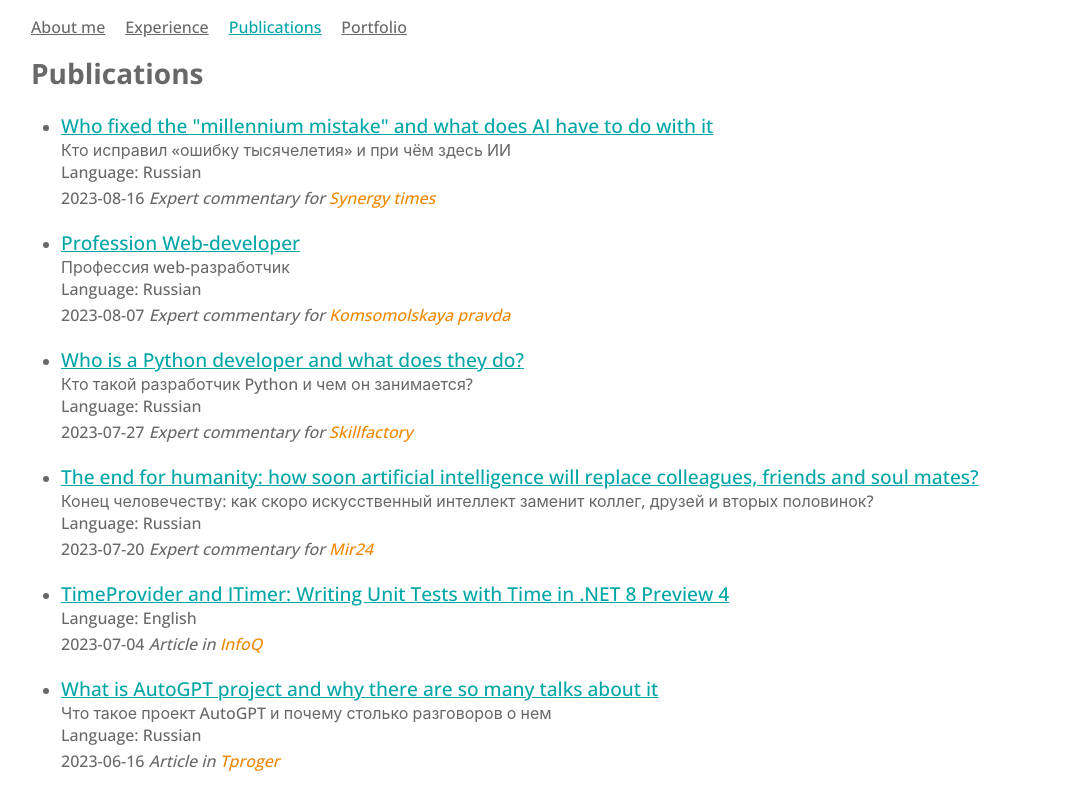
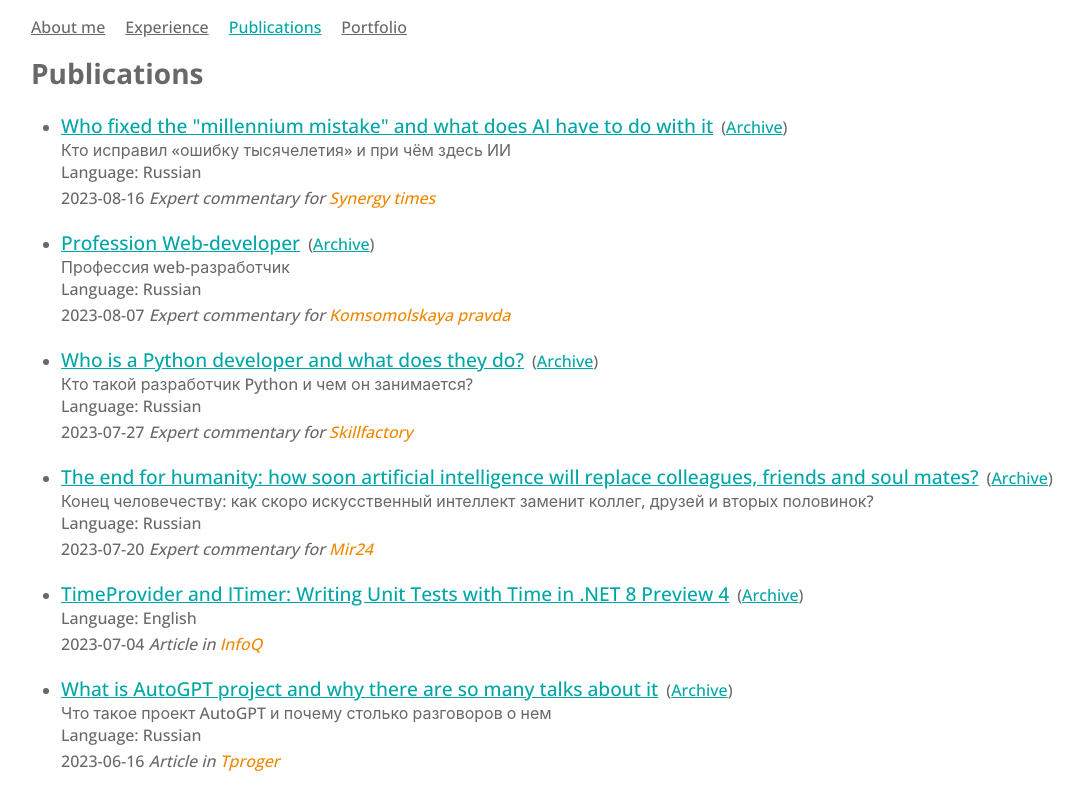
Before and after one commit to ArturAmpilogov/me, a Next.js app: page /publications in a window 1280 px wide. Shown: the top 796 px of the page, without its empty margins (9-1093 px from the left). Built offline with nearby package versions, Linux system fonts and the light colour scheme.

Commit message:
Added archive links for publications

```diff
--- a/components/custom/publications/Publication/Publication.module.scss
+++ b/components/custom/publications/Publication/Publication.module.scss
@@ -10,6 +10,11 @@
   font-size: 1.2rem;
 }
 
+.archive {
+  margin-left: 8px;
+  font-size: 16px;
+}
+
 .type {
   font-style: italic;
 }
--- a/components/custom/publications/Publication/Publication.tsx
+++ b/components/custom/publications/Publication/Publication.tsx
@@ -6,6 +6,7 @@ export const Publication = ({
   date,
   name,
   link,
+  archive,
   publisher,
   description,
   language,
@@ -15,9 +16,18 @@ export const Publication = ({
 
   return (
     <li className={styles.container}>
-      <a href={link} target="_blank" rel="noreferrer" className={styles.link}>
-        {name}
-      </a>
+      <div>
+        <a href={link} target="_blank" rel="noreferrer" className={styles.link}>
+          {name}
+        </a>
+        <span className={styles.archive}>
+          {"("}
+          <a href={archive} target="_blank" rel="noreferrer">
+            Archive
+          </a>
+          {")"}
+        </span>
+      </div>
       {description && <div>{description}</div>}
       {language && <div>Language: {language}</div>}
       <div className={styles.footer}>
--- a/data/publications.ts
+++ b/data/publications.ts
@@ -8,6 +8,8 @@ export const publications: IPublication[] = [
     link: "https://www.codeproject.com/Tips/741647/Go-to-Basic-NET-Floating-Numbers",
     publisher: "CodeProject",
     language: "English",
+    archive:
+      "https://web.archive.org/web/20210609013332/http://www.codeproject.com/Tips/741647/Go-to-Basic-NET-Floating-Numbers",
   },
   {
     type: "article",
@@ -16,6 +18,8 @@ export const publications: IPublication[] = [
     link: "https://www.codeproject.com/Tips/743125/Testing-number-inputs-with-special-symbols",
     publisher: "CodeProject",
     language: "English",
+    archive:
+      "https://web.archive.org/web/20230626185319/https://www.codeproject.com/Tips/743125/Testing-number-inputs-with-special-symbols",
   },
   {
     type: "article",
@@ -25,6 +29,8 @@ export const publications: IPublication[] = [
     link: "https://habr.com/ru/articles/262409/",
     publisher: "Habr",
     language: "Russian",
+    archive:
+      "https://web.archive.org/web/20230612184153/https://habr.com/ru/articles/262409/",
   },
   {
     type: "article",
@@ -34,6 +40,8 @@ export const publications: IPublication[] = [
     link: "https://habr.com/ru/articles/266299/",
     publisher: "Habr",
     language: "Russian",
+    archive:
+      "https://web.archive.org/web/20230612184431/https://habr.com/ru/articles/266299/",
   },
   {
     type: "article",
@@ -43,6 +51,8 @@ export const publications: IPublication[] = [
     link: "https://tproger.ru/articles/chto-takoe-proekt-autogpt-i-pochemu-stolko-razgovorov-o-nem/",
     publisher: "Tproger",
     language: "Russian",
+    archive:
+      "https://web.archive.org/web/20230616172629/https://tproger.ru/articles/chto-takoe-proekt-autogpt-i-pochemu-stolko-razgovorov-o-nem/",
   },
   {
     type: "article",
@@ -51,6 +61,8 @@ export const publications: IPublication[] = [
     link: "https://www.infoq.com/articles/dotnet-unit-tests-time-timezone/",
     publisher: "InfoQ",
     language: "English",
+    archive:
+      "https://web.archive.org/web/20230704170127/https://www.infoq.com/articles/dotnet-unit-tests-time-timezone/",
   },
   {
     type: "expert commentary",
@@ -61,6 +73,8 @@ export const publications: IPublication[] = [
     link: "https://mir24.tv/articles/16559409/konec-chelovechestvu-kak-skoro-iskusstvennyi-intellekt-zamenit-kolleg-druzei-i-vtoryh-polovinok",
     publisher: "Mir24",
     language: "Russian",
+    archive:
+      "https://web.archive.org/web/20230720180737/https://mir24.tv/articles/16559409/konec-chelovechestvu-kak-skoro-iskusstvennyi-intellekt-zamenit-kolleg-druzei-i-vtoryh-polovinok",
   },
   {
     type: "expert commentary",
@@ -70,6 +84,8 @@ export const publications: IPublication[] = [
     link: "https://blog.skillfactory.ru/python-developer/",
     publisher: "Skillfactory",
     language: "Russian",
+    archive:
+      "https://web.archive.org/web/20230729104605/https://blog.skillfactory.ru/python-developer/",
   },
   {
     type: "expert commentary",
@@ -79,6 +95,8 @@ export const publications: IPublication[] = [
     link: "https://www.kp.ru/edu/rabota/professiya-veb-razrabotchik/",
     publisher: "Komsomolskaya pravda",
     language: "Russian",
+    archive:
+      "https://web.archive.org/web/20230807185047/https://www.kp.ru/edu/rabota/professiya-veb-razrabotchik/",
   },
   {
     type: "expert commentary",
@@ -88,5 +106,7 @@ export const publications: IPublication[] = [
     link: "https://synergytimes.ru/career/kto-ispravil-oshibku-tysyacheletiya-i-pri-chyem-zdes-ii",
     publisher: "Synergy times",
     language: "Russian",
+    archive:
+      "https://web.archive.org/web/20230816135058/https://synergytimes.ru/career/kto-ispravil-oshibku-tysyacheletiya-i-pri-chyem-zdes-ii",
   },
 ];
--- a/types/IPublication.ts
+++ b/types/IPublication.ts
@@ -6,4 +6,5 @@ export interface IPublication {
   publisher: string;
   description?: string;
   language: string;
+  archive: string;
 }
```
